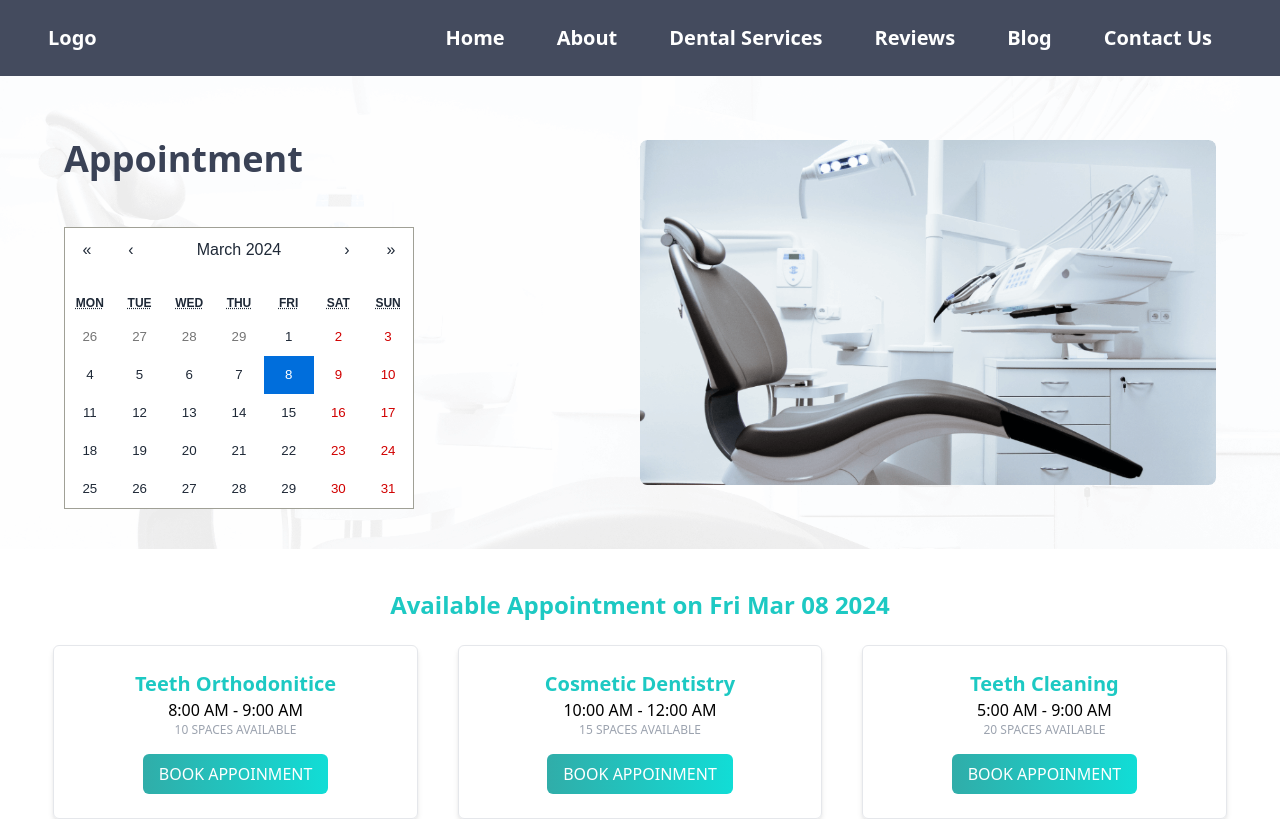
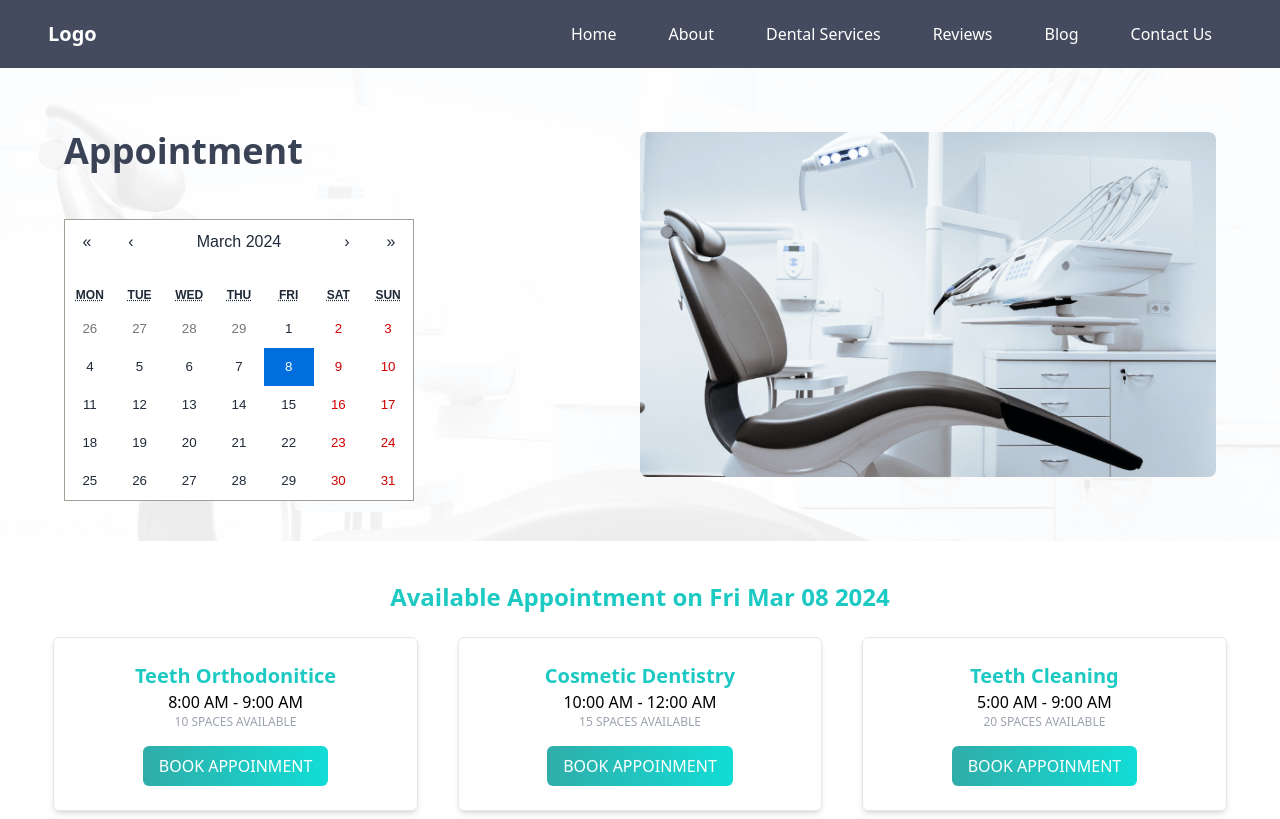
Before and after one commit to Kongkon45/Doctors-Portal-Client-Site, a React (Vite) app: page /about in a window 1280 px wide. Shown: the top 819 px of the page. Built offline with nearby package versions, Linux system fonts and the light colour scheme.

Commit message:
Navbar and form

```diff
--- a/src/Pages/Abouts/FormAppointment/FormAppointment.jsx
+++ b/src/Pages/Abouts/FormAppointment/FormAppointment.jsx
@@ -42,27 +42,27 @@ const FormAppointment = ({ modalIsOpen, closeModal, appointmentOn, date }) => {
         <p className="text-center ">
           <small>{date.toDateString()}</small>
         </p>
-        <form onSubmit={handleSubmit(onSubmit)}>
+        <form onSubmit={handleSubmit(onSubmit)} className="w-96 mt-3">
           <input
-          className="border-2 p-2 rounded-md my-1"
+          className="border-2 p-2 rounded-md my-1 w-full"
             type="text"
             placeholder="First name"
             {...register("First name", { required: true, maxLength: 80 })}
           /> <br />
           <input
-          className="border-2 p-2 rounded-md my-1"
+          className="border-2 p-2 rounded-md my-1 w-full"
             type="text"
             placeholder="Last name"
             {...register("Last name", { required: true, maxLength: 100 })}
           /> <br />
           <input
-          className="border-2 p-2 rounded-md my-1"
+          className="border-2 p-2 rounded-md my-1 w-full"
             type="text"
             placeholder="Email"
             {...register("Email", { required: true, pattern: /^\S+@\S+$/i })}
           /> <br />
           <input
-          className="border-2 p-2 rounded-md my-1"
+          className="border-2 p-2 rounded-md my-1 w-full"
             type="tel"
             placeholder="Mobile number"
             {...register("Mobile number", {
@@ -72,7 +72,7 @@ const FormAppointment = ({ modalIsOpen, closeModal, appointmentOn, date }) => {
             })}
           /> <br />
 
-          <input className="bg-orange-400 text-white py-1 px-4 rounded-lg ml-16" type="submit" />
+          <input className="bg-orange-400 text-white py-1 px-4 mt-3 rounded-lg ml-40 font-bold" type="submit" />
         </form>
       </Modal>
     </div>
--- a/src/Shared/Navbar/Navbar.jsx
+++ b/src/Shared/Navbar/Navbar.jsx
@@ -13,26 +13,26 @@ const Navbar = () => {
         <div className="flex-none">
           <ul className="menu menu-horizontal px-1">
             <li className="mr-5">
-              <NavLink to="/" className="text-xl text-bold " style={{background : "none", color:"white", fontWeight: "bold"}}>Home</NavLink>
+              <NavLink to="/" className="text-[16px]" style={{background : "none", color:"white"}}>Home</NavLink>
             </li>
             <li className="mr-5">
-              <NavLink to="/about" className="text-xl text-bold" style={{background : "none", color:"white", fontWeight: "bold"}}>About</NavLink>
+              <NavLink to="/about" className="text-[16px]" style={{background : "none", color:"white"}}>About</NavLink>
             </li>
             <li className="mr-5">
-              <NavLink to="/dental_services" className="text-xl text-bold" style={{background : "none", color:"white", fontWeight: "bold"}}>Dental Services</NavLink>
+              <NavLink to="/dental_services" className="text-[16px]" style={{background : "none", color:"white"}}>Dental Services</NavLink>
             </li>
             <li className="mr-5">
-              <NavLink to="/review" className="text-white text-xl font-bold" style={{background : "none"}}>
+              <NavLink to="/review" className="text-white text-[16px]" style={{background : "none"}}>
                 Reviews
               </NavLink>
             </li>
             <li className="mr-5">
-              <NavLink to="/blog" className="text-white text-xl font-bold" style={{background : "none"}}>
+              <NavLink to="/blog" className="text-white text-[16px]" style={{background : "none"}}>
                 Blog
               </NavLink>
             </li>
             <li className="mr-10">
-              <NavLink to="/contact_us" className="text-white text-xl font-bold" style={{background : "none"}}>
+              <NavLink to="/contact_us" className="text-white text-[16px]" style={{background : "none"}}>
                 Contact Us
               </NavLink>
             </li>
```
